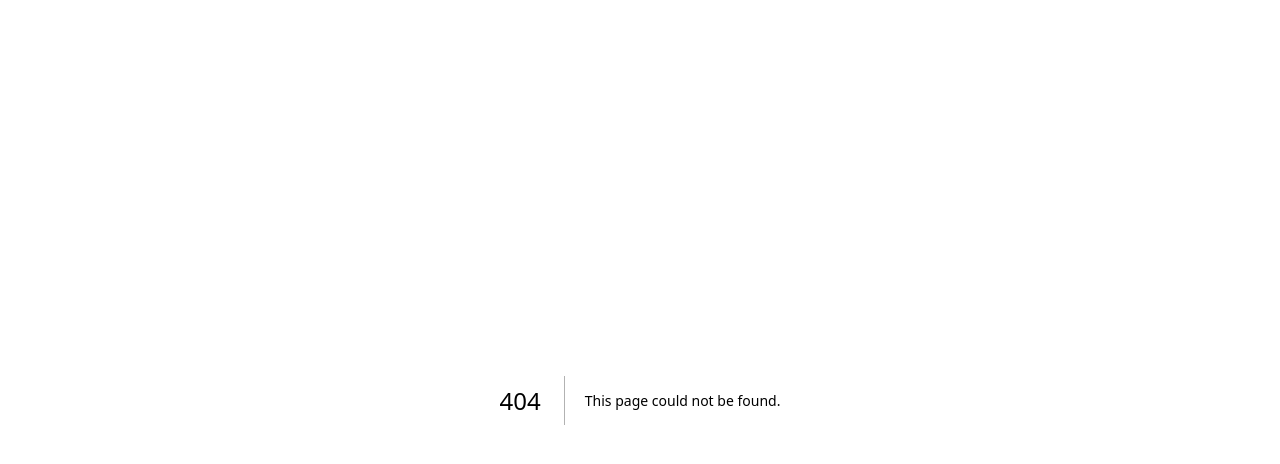
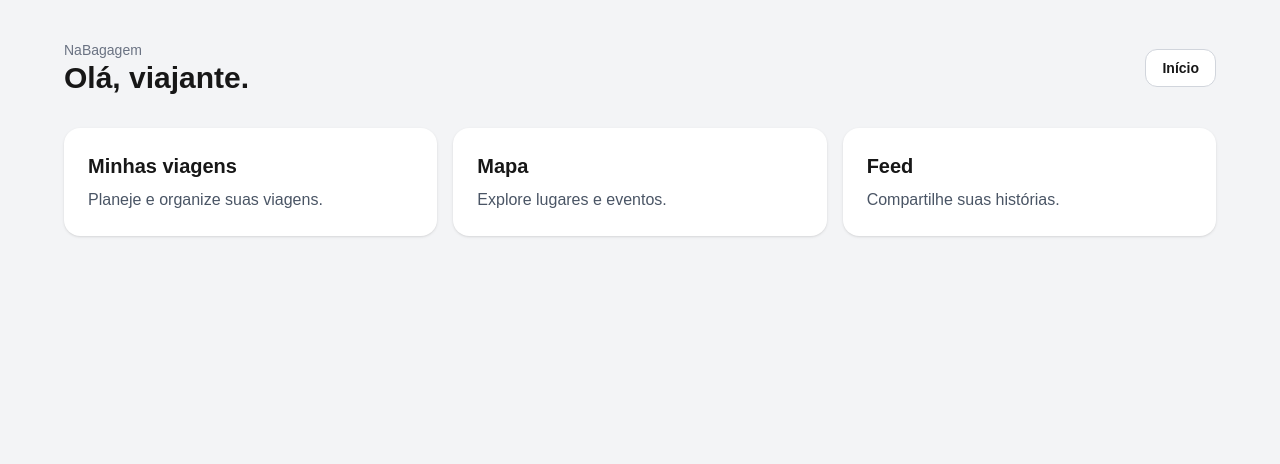
Before and after one commit to zaysauro/NaBagagem-Web, a Next.js app: page /dashboard in a window 1280 px wide. Before the commit this address had no page. Shown: the top 464 px of the page. Built offline with nearby package versions, Linux system fonts and the light colour scheme; no server answers.

Commit message:
chore: initialize NaBagagem Web with Next.js and Supabase

```diff
--- /dev/null
+++ b/app/dashboard/page.tsx
@@ -0,0 +1,35 @@
+import Link from "next/link";
+import { createClient } from "@/lib/supabase/server";
+
+export default async function DashboardPage() {
+  const supabase = await createClient();
+  const { data: { user } } = await supabase.auth.getUser();
+
+  return (
+    <main className="min-h-screen bg-gray-100 px-6 py-10">
+      <div className="mx-auto max-w-6xl">
+        <header className="flex items-center justify-between">
+          <div>
+            <p className="text-sm text-gray-500">NaBagagem</p>
+            <h1 className="text-3xl font-bold">Olá, {user?.user_metadata?.display_name ?? user?.email ?? "viajante"}.</h1>
+          </div>
+          <Link href="/" className="rounded-xl border border-gray-300 bg-white px-4 py-2 text-sm font-semibold">Início</Link>
+        </header>
+        <section className="mt-8 grid gap-4 md:grid-cols-3">
+          <Link href="/viagens" className="rounded-2xl bg-white p-6 shadow-sm hover:shadow">
+            <h2 className="text-xl font-bold">Minhas viagens</h2>
+            <p className="mt-2 text-gray-600">Planeje e organize suas viagens.</p>
+          </Link>
+          <Link href="/mapa" className="rounded-2xl bg-white p-6 shadow-sm hover:shadow">
+            <h2 className="text-xl font-bold">Mapa</h2>
+            <p className="mt-2 text-gray-600">Explore lugares e eventos.</p>
+          </Link>
+          <Link href="/feed" className="rounded-2xl bg-white p-6 shadow-sm hover:shadow">
+            <h2 className="text-xl font-bold">Feed</h2>
+            <p className="mt-2 text-gray-600">Compartilhe suas histórias.</p>
+          </Link>
+        </section>
+      </div>
+    </main>
+  );
+}
```
